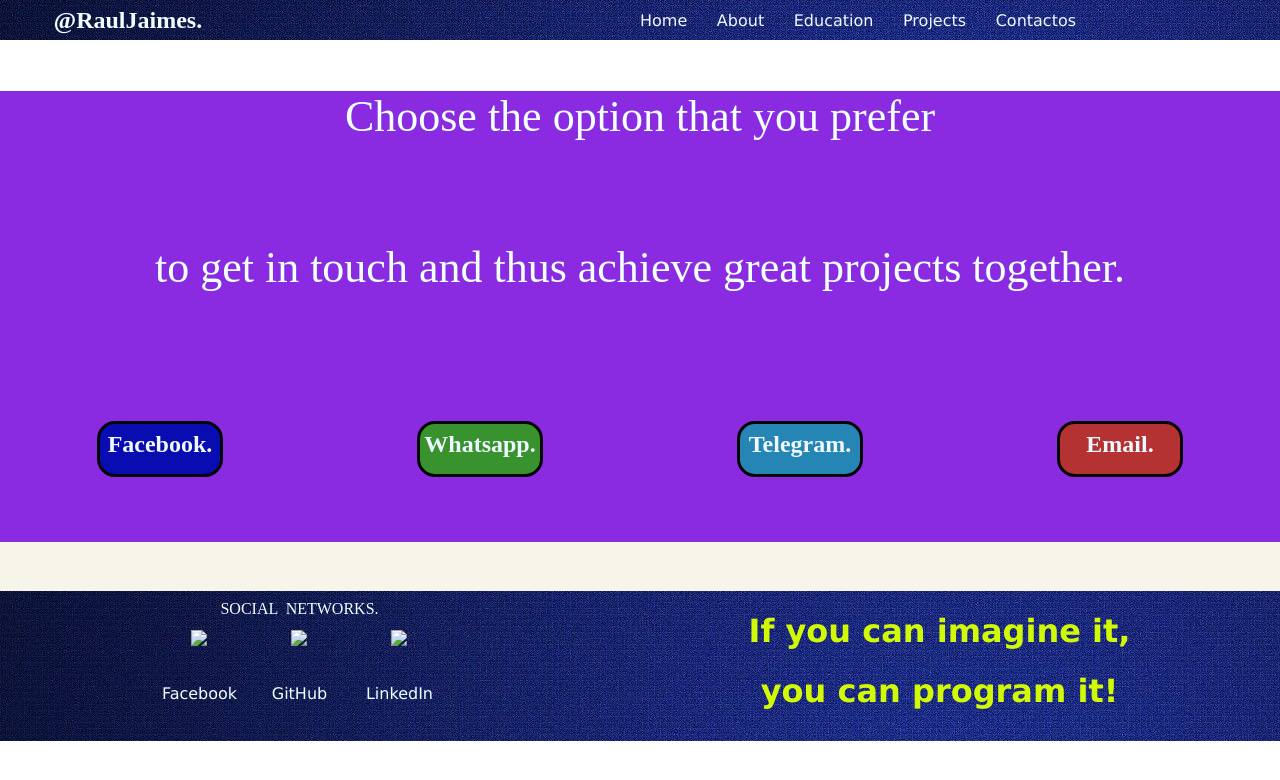
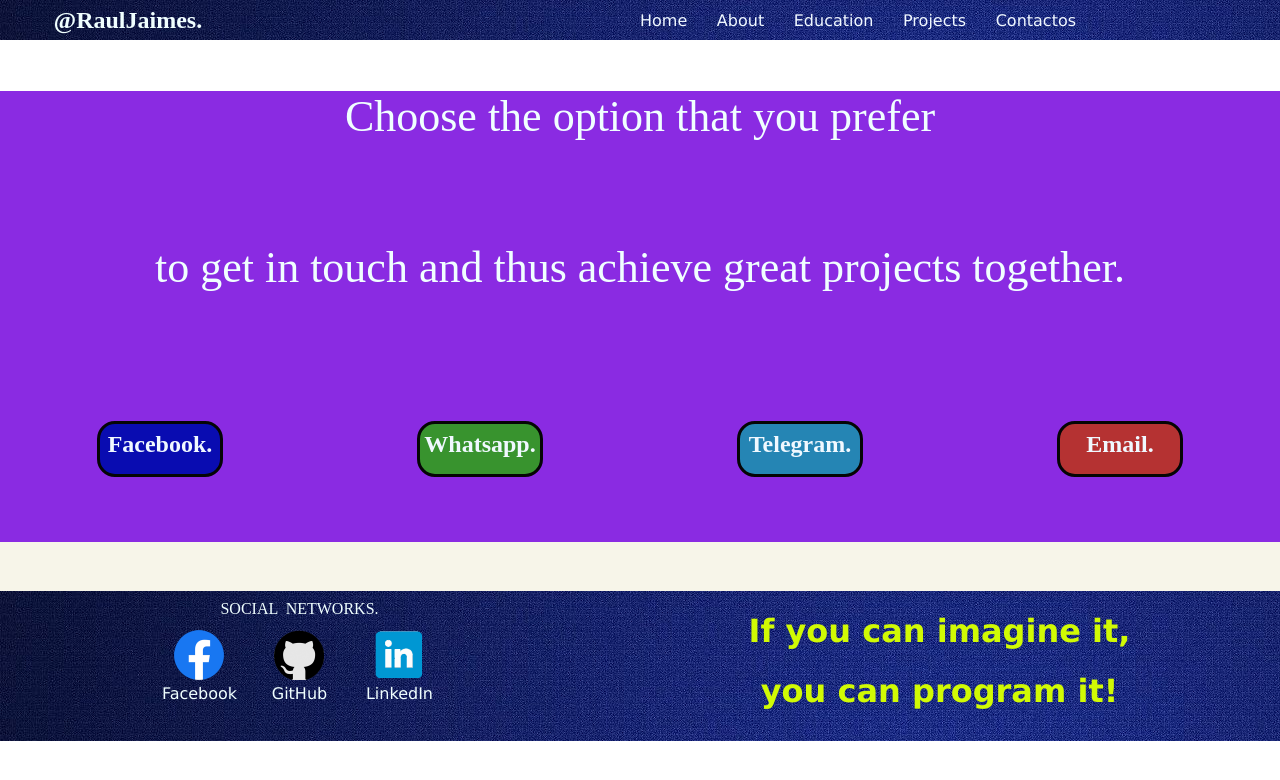
Before and after one commit to RaulAJaimes/my_portfolio, a plain HTML site: page contacts.html in a window 1280 px wide. Drawn offline with Linux system fonts and the light colour scheme; the site is published under a folder, as on GitHub Pages, so addresses that start at the root find nothing; files whose address does not match are found by name.

Commit message:
Update contacts.html

```diff
--- a/contacts.html
+++ b/contacts.html
@@ -58,17 +58,17 @@
                     <ul id="footerSocialNetworksLinks">
                         <a class="footerlinks" target="_blank"
                             href="https://www.facebook.com/raul.jaimes">
-                            <img class="footerImgs" src="/imgs/logos_redesSociales/facebook.png"/>
+                            <img class="footerImgs" src="imgs/logos_redesSociales/facebook.png"/>
                             <p>Facebook</p>
                         </a>
                         <a class="footerlinks" target="_blank"
                             href="https://github.com/RaulAJaimes">
-                            <img class="footerImgs" src="/imgs/logos_redesSociales/git.png"/>
+                            <img class="footerImgs" src="imgs/logos_redesSociales/git.png"/>
                             <p>GitHub</p>
                         </a>
                         <a class="footerlinks" target="_blank"
                             href="https://www.linkedin.com/in/rauljaimes826">
-                            <img class="footerImgs" src="/imgs/logos_redesSociales/linkedin.png"/>
+                            <img class="footerImgs" src="imgs/logos_redesSociales/linkedin.png"/>
                             <p>LinkedIn</p>
                         </a>
                     </ul>
```
